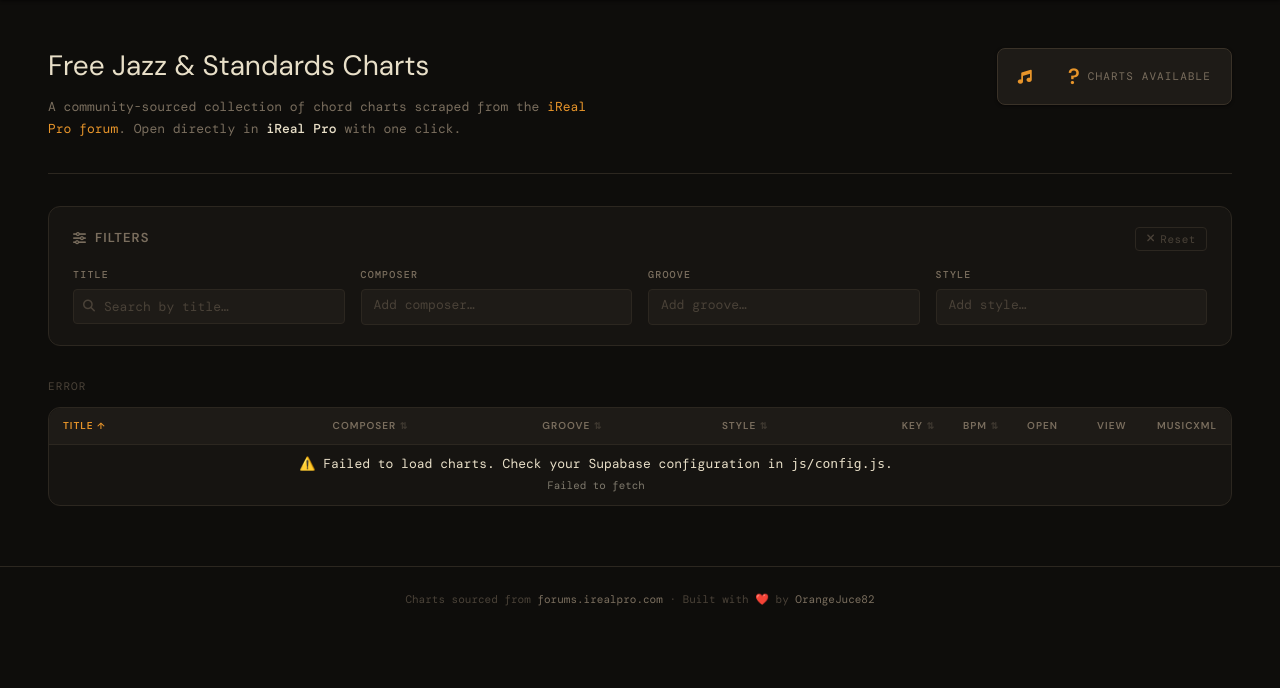
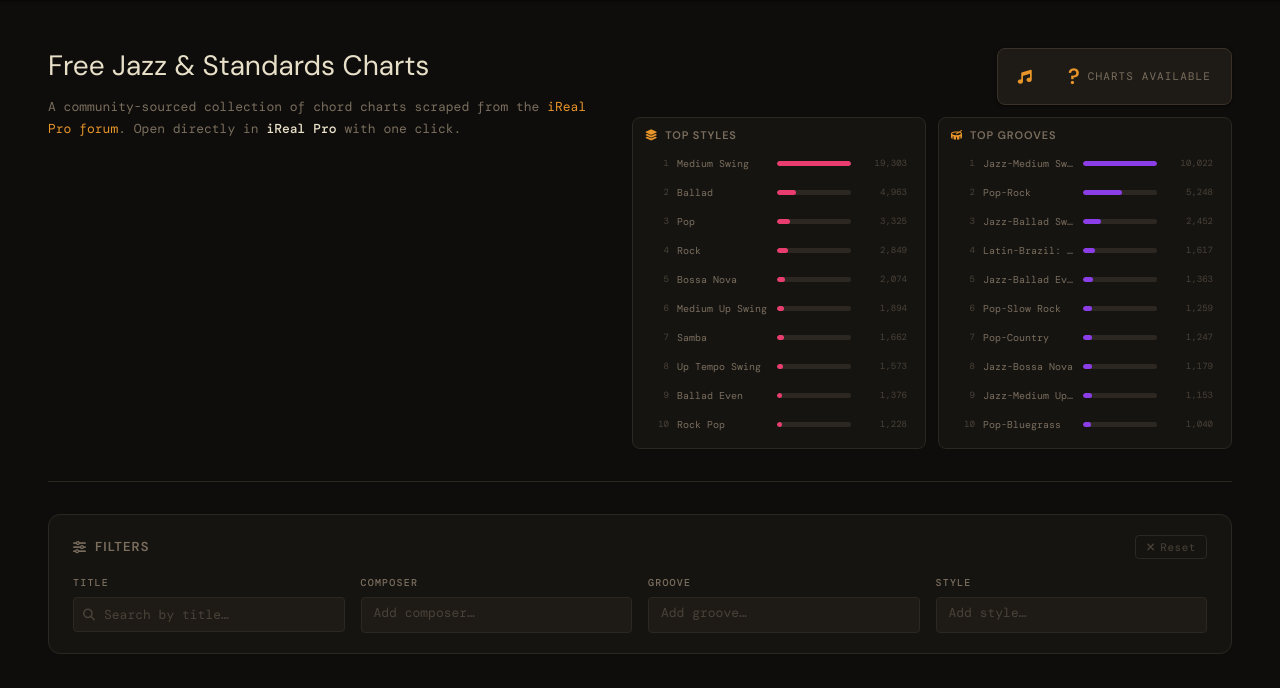
Before and after one commit to OrangeJuce82/chord-charts-library, a PHP site: page / in a window 1280 px wide. Shown: the part 58-746 px from the top of the page. Before the commit the page ends 664 px from the top, so only its background shows below. Run offline with PHP 8.4, Linux system fonts and the light colour scheme; some libraries are stand-ins or nearby versions; some web fonts are replaced.

Commit message:
add stats

```diff
--- a/css/style.css
+++ b/css/style.css
@@ -188,6 +188,15 @@ button { cursor: pointer; border: none; background: none; font-family: inherit;
 
 .hero__description strong { color: var(--c-text); font-weight: 500; }
 
+.hero__stats {
+  display: flex;
+  flex-direction: column;
+  align-items: flex-end;
+  gap: 12px;
+  flex: 1 1 520px;
+  max-width: 720px;
+}
+
 .stat-badge {
   display: inline-flex;
   align-items: center;
@@ -216,6 +225,116 @@ button { cursor: pointer; border: none; background: none; font-family: inherit;
   color: var(--c-text-muted);
   text-transform: uppercase;
   letter-spacing: .1em;
+}
+
+.top-stats {
+  display: grid;
+  grid-template-columns: repeat(2, minmax(240px, 1fr));
+  gap: 12px;
+  width: 100%;
+}
+
+.top-stat {
+  min-width: 0;
+  padding: 12px;
+  background: var(--c-surface);
+  border: 1px solid var(--c-border);
+  border-radius: var(--radius-md);
+}
+
+.top-stat__title {
+  display: flex;
+  align-items: center;
+  gap: 7px;
+  margin-bottom: 10px;
+  color: var(--c-text-muted);
+  font-family: var(--font-display);
+  font-size: 11px;
+  font-weight: 700;
+  letter-spacing: .08em;
+  line-height: 1;
+  text-transform: uppercase;
+}
+
+.top-stat__title i {
+  color: var(--c-accent);
+  font-size: 11px;
+}
+
+.top-stat__list {
+  display: flex;
+  flex-direction: column;
+  gap: 5px;
+}
+
+.top-stat-row {
+  display: grid;
+  grid-template-columns: 18px minmax(86px, 1fr) minmax(54px, .8fr) 48px;
+  align-items: center;
+  gap: 8px;
+  width: 100%;
+  min-height: 24px;
+  padding: 3px 5px;
+  border: 1px solid transparent;
+  border-radius: var(--radius-sm);
+  color: var(--c-text-muted);
+  font-family: var(--font-mono);
+  font-size: 10px;
+  text-align: left;
+  transition: color var(--transition), background var(--transition), border-color var(--transition);
+}
+
+.top-stat-row:hover,
+.top-stat-row.active {
+  background: var(--c-surface-2);
+  color: var(--c-text);
+}
+
+.top-stat-row--style:hover,
+.top-stat-row--style.active {
+  border-color: rgba(232, 61, 110, .35);
+}
+
+.top-stat-row--groove:hover,
+.top-stat-row--groove.active {
+  border-color: rgba(139, 61, 232, .35);
+}
+
+.top-stat-row__rank {
+  color: var(--c-text-dim);
+  font-size: 9px;
+  text-align: right;
+}
+
+.top-stat-row__label {
+  min-width: 0;
+  overflow: hidden;
+  text-overflow: ellipsis;
+  white-space: nowrap;
+}
+
+.top-stat-row__bar {
+  position: relative;
+  height: 5px;
+  overflow: hidden;
+  border-radius: var(--radius-pill);
+  background: var(--c-border);
+}
+
+.top-stat-row__bar span {
+  display: block;
+  height: 100%;
+  min-width: 2px;
+  border-radius: inherit;
+}
+
+.top-stat-row--style .top-stat-row__bar span { background: var(--c-tag-style); }
+.top-stat-row--groove .top-stat-row__bar span { background: var(--c-tag-groove); }
+
+.top-stat-row__count {
+  color: var(--c-text-dim);
+  font-size: 9px;
+  text-align: right;
 }
 
 /* ── 7. Filter Panel ──────────────────────────────────────────── */
@@ -273,10 +392,20 @@ button { cursor: pointer; border: none; background: none; font-family: inherit;
 
 @media (max-width: 900px) {
   .filter-grid { grid-template-columns: 1fr 1fr; }
+  .hero__stats {
+    align-items: stretch;
+    flex-basis: 100%;
+    max-width: none;
+  }
 }
 
 @media (max-width: 560px) {
   .filter-grid { grid-template-columns: 1fr; }
+  .top-stats { grid-template-columns: 1fr; }
+  .stat-badge { align-self: flex-start; }
+  .top-stat-row {
+    grid-template-columns: 18px minmax(0, 1fr) 64px 48px;
+  }
 }
 
 .filter-field__label {
--- a/index.html
+++ b/index.html
@@ -77,6 +77,22 @@
           <span id="total-count" class="stat-badge__value">—</span>
           <span class="stat-badge__label">charts available</span>
         </span>
+        <div class="top-stats" aria-label="Most common styles and grooves">
+          <section class="top-stat" aria-labelledby="top-styles-title">
+            <h2 id="top-styles-title" class="top-stat__title">
+              <i class="fa-solid fa-layer-group" aria-hidden="true"></i>
+              Top styles
+            </h2>
+            <div id="top-styles" class="top-stat__list"></div>
+          </section>
+          <section class="top-stat" aria-labelledby="top-grooves-title">
+            <h2 id="top-grooves-title" class="top-stat__title">
+              <i class="fa-solid fa-drum" aria-hidden="true"></i>
+              Top grooves
+            </h2>
+            <div id="top-grooves" class="top-stat__list"></div>
+          </section>
+        </div>
       </div>
     </section>
 
--- a/js/app.js
+++ b/js/app.js
@@ -7,7 +7,7 @@
  * State lives here; child modules are stateless and receive their data.
  */
 
-import { fetchCharts, fetchTotalCount, fetchRandomChart } from './api.js';
+import { fetchCharts, fetchTotalCount, fetchRandomChart, fetchTopCategoricalStats } from './api.js';
 import { TagInput, debounce }                             from './filters.js';
 import {
   renderRows,
@@ -16,6 +16,7 @@ import {
   renderPagination,
 }                                                         from './table.js';
 import { PAGE_SIZE, DEBOUNCE_MS }                         from './config.js';
+import { TOP_GROOVE_STATS, TOP_STYLE_STATS }              from './stats.js';
 
 // ─── State ───────────────────────────────────────────────────────────────────
 
@@ -37,6 +38,11 @@ const SORT_DIRECTIONS = ['asc', 'desc'];
 let state = { ...DEFAULT_STATE };
 let isApplyingUrlState = false;
 let lastSearchUrl = '';
+let topStyleStats = TOP_STYLE_STATS;
+let topGrooveStats = TOP_GROOVE_STATS;
+
+const TOP_STATS_CACHE_KEY = 'chordCharts.topStats.v1';
+const TOP_STATS_CACHE_TTL = 6 * 60 * 60 * 1000;
 
 // ─── DOM references ───────────────────────────────────────────────────────────
 
@@ -48,6 +54,8 @@ const paginationEl   = document.getElementById('pagination');
 const titleInput     = document.getElementById('filter-title');
 const btnRandom      = document.getElementById('btn-random');
 const btnReset       = document.getElementById('btn-reset');
+const topStylesEl    = document.getElementById('top-styles');
+const topGroovesEl   = document.getElementById('top-grooves');
 
 // ─── Tag inputs ───────────────────────────────────────────────────────────────
 
@@ -162,6 +170,105 @@ const applyStateToControls = () => {
   styleInput.setTags(state.styles, { notify: false });
 };
 
+// ─── Top stats charts ────────────────────────────────────────────────────────
+
+const escapeHtml = (str) =>
+  str.replace(/&/g, '&amp;').replace(/</g, '&lt;').replace(/>/g, '&gt;').replace(/"/g, '&quot;');
+
+const renderTopStats = () => {
+  const renderChart = (container, items, type, activeValues) => {
+    const max = Math.max(...items.map(item => item.count));
+    container.innerHTML = items.map((item, index) => {
+      const label = escapeHtml(item.label);
+      const isActive = activeValues.includes(item.label);
+      return `
+        <button
+          class="top-stat-row top-stat-row--${type}${isActive ? ' active' : ''}"
+          type="button"
+          data-value="${label}"
+          title="Filter by ${type}: ${label}"
+          aria-pressed="${isActive ? 'true' : 'false'}"
+        >
+          <span class="top-stat-row__rank">${index + 1}</span>
+          <span class="top-stat-row__label">${label}</span>
+          <span class="top-stat-row__bar" aria-hidden="true">
+            <span style="width: ${(item.count / max) * 100}%"></span>
+          </span>
+          <span class="top-stat-row__count">${item.count.toLocaleString()}</span>
+        </button>
+      `;
+    }).join('');
+
+    container.querySelectorAll('.top-stat-row').forEach((button) => {
+      button.addEventListener('click', () => {
+        state.page = 0;
+        if (type === 'style') {
+          styleInput.setTags([button.dataset.value]);
+        } else {
+          grooveInput.setTags([button.dataset.value]);
+        }
+      });
+    });
+  };
+
+  renderChart(topStylesEl, topStyleStats, 'style', state.styles);
+  renderChart(topGroovesEl, topGrooveStats, 'groove', state.grooves);
+};
+
+const readTopStatsCache = (total) => {
+  try {
+    const cached = JSON.parse(localStorage.getItem(TOP_STATS_CACHE_KEY) || 'null');
+    if (
+      cached &&
+      cached.total === total &&
+      Date.now() - cached.savedAt < TOP_STATS_CACHE_TTL &&
+      Array.isArray(cached.styles) &&
+      Array.isArray(cached.grooves)
+    ) {
+      return cached;
+    }
+  } catch (err) {
+    console.warn('[app] top stats cache ignored', err);
+  }
+  return null;
+};
+
+const writeTopStatsCache = (total, styles, grooves) => {
+  try {
+    localStorage.setItem(TOP_STATS_CACHE_KEY, JSON.stringify({
+      total,
+      styles,
+      grooves,
+      savedAt: Date.now(),
+    }));
+  } catch (err) {
+    console.warn('[app] top stats cache write failed', err);
+  }
+};
+
+const loadTopStats = async (total) => {
+  renderTopStats();
+
+  const cached = readTopStatsCache(total);
+  if (cached) {
+    topStyleStats = cached.styles;
+    topGrooveStats = cached.grooves;
+    renderTopStats();
+    return;
+  }
+
+  try {
+    const { styles, grooves } = await fetchTopCategoricalStats({ limit: 10, total });
+
+    if (styles.length) topStyleStats = styles;
+    if (grooves.length) topGrooveStats = grooves;
+    writeTopStatsCache(total, topStyleStats, topGrooveStats);
+    renderTopStats();
+  } catch (err) {
+    console.warn('[app] top stats fallback used', err);
+  }
+};
+
 // ─── Search ───────────────────────────────────────────────────────────────────
 
 /**
@@ -169,6 +276,7 @@ const applyStateToControls = () => {
  */
 const search = async () => {
   syncUrlFromState();
+  renderTopStats();
 
   showLoading(tbody);
   updateSortHeaders(table, state.sortCol, state.sortDir);
@@ -311,19 +419,22 @@ const bindEvents = () => {
  */
 const init = async () => {
   // Fetch and display total chart count in the hero
-  fetchTotalCount()
+  const totalCountPromise = fetchTotalCount()
     .then((count) => {
       totalCountEl.textContent = count.toLocaleString();
+      return count;
     })
     .catch((err) => {
       console.error('[app] count error', err);
       totalCountEl.textContent = '?';
+      return null;
     });
 
   initTagInputs();
   state = readStateFromUrl();
   applyStateToControls();
   bindEvents();
+  totalCountPromise.then(count => loadTopStats(count));
 
   // Initial data load
   await search();
--- /dev/null
+++ b/js/stats.js
@@ -0,0 +1,31 @@
+/**
+ * Fallback top style/groove counts computed from
+ * data/irealb_songs_with_metadata_20260503.csv.
+ * Runtime data is fetched from Supabase with aggregated count queries.
+ */
+
+export const TOP_STYLE_STATS = [
+  { label: 'Medium Swing', count: 19303 },
+  { label: 'Ballad', count: 4963 },
+  { label: 'Pop', count: 3325 },
+  { label: 'Rock', count: 2849 },
+  { label: 'Bossa Nova', count: 2074 },
+  { label: 'Medium Up Swing', count: 1894 },
+  { label: 'Samba', count: 1662 },
+  { label: 'Up Tempo Swing', count: 1573 },
+  { label: 'Ballad Even', count: 1376 },
+  { label: 'Rock Pop', count: 1228 },
+];
+
+export const TOP_GROOVE_STATS = [
+  { label: 'Jazz-Medium Swing', count: 10022 },
+  { label: 'Pop-Rock', count: 5248 },
+  { label: 'Jazz-Ballad Swing', count: 2452 },
+  { label: 'Latin-Brazil: Samba', count: 1617 },
+  { label: 'Jazz-Ballad Even', count: 1363 },
+  { label: 'Pop-Slow Rock', count: 1259 },
+  { label: 'Pop-Country', count: 1247 },
+  { label: 'Jazz-Bossa Nova', count: 1179 },
+  { label: 'Jazz-Medium Up Swing', count: 1153 },
+  { label: 'Pop-Bluegrass', count: 1040 },
+];
```
Also changed, not shown: js/api.js (+117 -10 lines).
